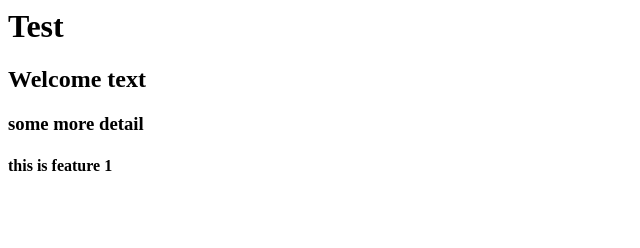
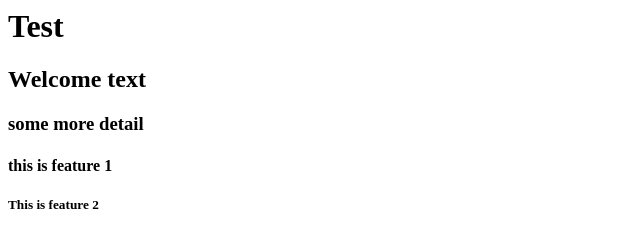
Before and after one commit to napatwongchr/codecamp-intro-git, a plain HTML site: page index.html in a window 1280 px wide. Shown: the whole page, without its empty margins (0-640 px from the left). Drawn offline with Linux system fonts and the light colour scheme.

Commit message:
this is feature 2

```diff
--- a/index.html
+++ b/index.html
@@ -8,3 +8,7 @@
 <h4>
   this is feature 1
 </h4>
+
+<h5>
+  This is feature 2
+</h5>
```
